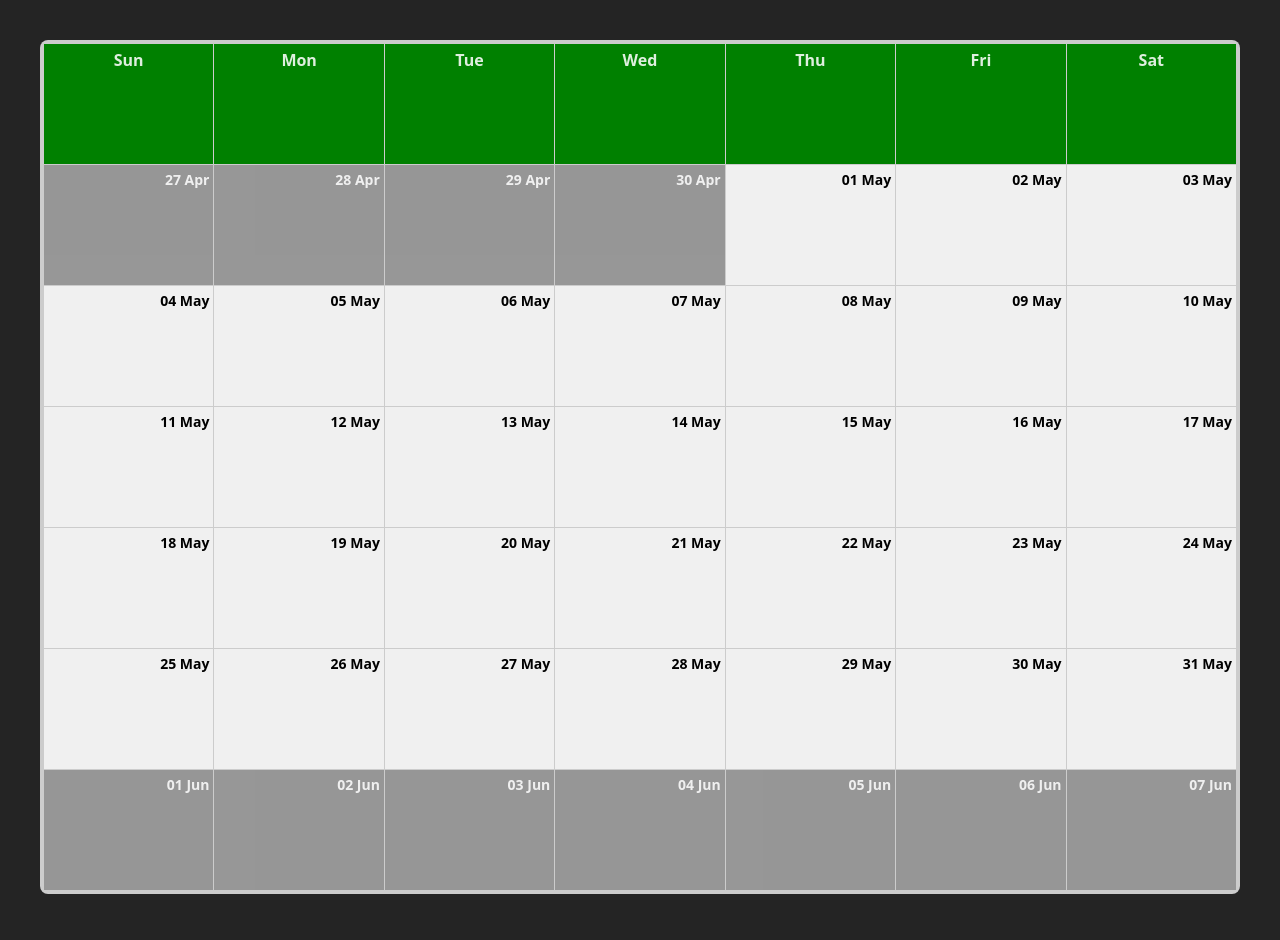
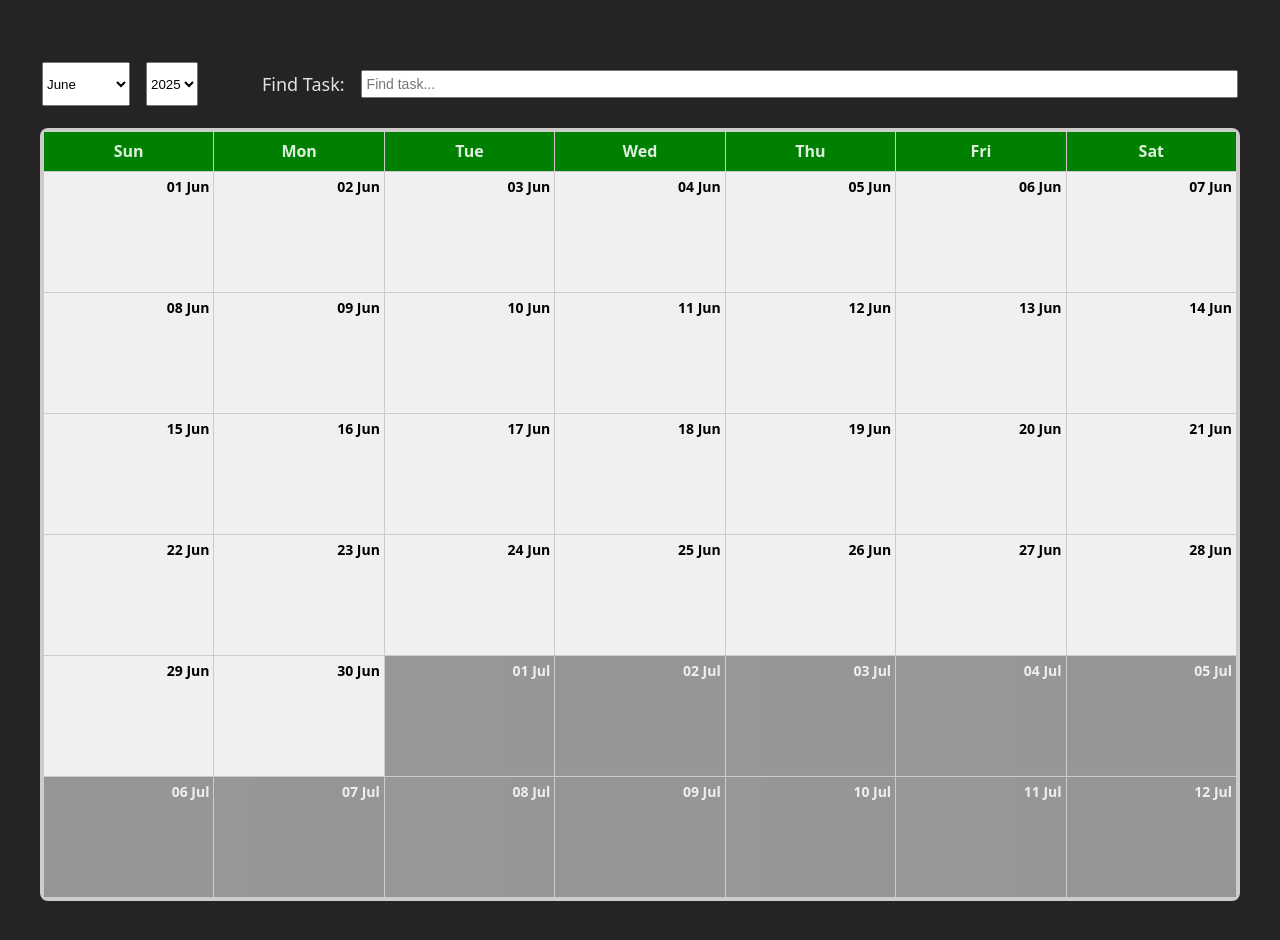
Before and after one commit to kornieiev/calendar, a React (Vite) app: page / in a window 1280 px wide. Built offline with nearby package versions, Linux system fonts and the light colour scheme.

Commit message:
feat: add date selector & filter

```diff
--- a/src/App.tsx
+++ b/src/App.tsx
@@ -1,15 +1,27 @@
+import { useState } from "react";
 import "./App.css";
 import { CalendarGrid } from "./components/CalendarGrid";
 
-import { generateCalendarGrid } from "./utils/generateCalendarGrid";
+function getToday(): [number, number, number] {
+  const now = new Date();
+  return [now.getFullYear(), now.getMonth(), now.getDate()];
+}
 
-const days = generateCalendarGrid(2018, 4); // март 2018 (month: 2 потому что 0-based)
-console.log(days);
+const today = getToday();
 
 function App() {
+  const [selectedDate, setSelectedDate] = useState<[number, number]>([
+    today[0],
+    today[1],
+  ]);
+
   return (
     <>
-      <CalendarGrid year={2025} month={4} />
+      <CalendarGrid
+        year={selectedDate[0]}
+        month={selectedDate[1]}
+        setSelectedDate={setSelectedDate}
+      />
     </>
   );
 }
--- a/src/components/CalendarGrid.styles.ts
+++ b/src/components/CalendarGrid.styles.ts
@@ -3,7 +3,7 @@ import styled, { css } from "styled-components";
 export const GridContainer = styled.div`
   display: grid;
   grid-template-columns: repeat(7, 1fr);
-  grid-auto-rows: 120px;
+  grid-template-rows: auto repeat(6, 120px);
   gap: 1px;
   background-color: #ccc;
   padding: 4px;
@@ -13,8 +13,9 @@ export const GridContainer = styled.div`
 export const WeekDayHeader = styled.div`
   text-align: center;
   font-weight: bold;
-  padding: 4px 0;
+  padding: 10px 0;
   background-color: green;
+  line-height: 1.2;
 `;
 
 export const DayCellDiv = styled.div<{
@@ -74,3 +75,32 @@ export const TaskInputWrapper = styled.div`
     padding: 2px;
   }
 `;
+
+export const FilterWrapper = styled.div`
+  margin-top: 20px;
+  margin-bottom: 20px;
+  display: flex;
+  flex-direction: row;
+  gap: 60px;
+
+  .selector-wrapper {
+    padding: 2px;
+    display: flex;
+    gap: 16px;
+  }
+
+  .input-wrapper {
+    display: flex;
+    gap: 16px;
+    width: 100%;
+    font-size: 12px;
+    padding: 2px;
+
+    label {
+      white-space: nowrap;
+      font-size: 18px;
+      display: flex;
+      align-items: center;
+    }
+  }
+`;
--- a/src/components/CalendarGrid.tsx
+++ b/src/components/CalendarGrid.tsx
@@ -9,14 +9,20 @@ import {
   TaskList,
   TaskItem,
   TaskInputWrapper,
+  FilterWrapper,
 } from "./CalendarGrid.styles";
 
 interface Props {
   year: number;
   month: number;
+  setSelectedDate: React.Dispatch<React.SetStateAction<[number, number]>>;
 }
 
-export const CalendarGrid: React.FC<Props> = ({ year, month }) => {
+export const CalendarGrid: React.FC<Props> = ({
+  year,
+  month,
+  setSelectedDate,
+}) => {
   const [tasks, setTasks] = useState<Task[]>([]);
   const [editingDate, setEditingDate] = useState<string | null>(null);
   const [inputText, setInputText] = useState("");
@@ -24,6 +30,8 @@ export const CalendarGrid: React.FC<Props> = ({ year, month }) => {
   const [dragOverIdx, setDragOverIdx] = useState<number | null>(null);
   const [editingTaskId, setEditingTaskId] = useState<string | null>(null);
   const [editingTaskText, setEditingTaskText] = useState("");
+
+  const [search, setSearch] = useState("");
 
   const handleDragStart = (e: React.DragEvent, taskId: string) => {
     setDraggedTaskId(taskId);
@@ -84,7 +92,12 @@ export const CalendarGrid: React.FC<Props> = ({ year, month }) => {
   };
 
   const tasksForDate = (date: string | null) =>
-    tasks.filter((task) => task.date === date);
+    tasks.filter(
+      (task) =>
+        task.date === date &&
+        (!search.trim() ||
+          task.text.toLowerCase().includes(search.toLowerCase()))
+    );
 
   const handleTaskDrop = (e: React.DragEvent, targetTaskId: string) => {
     e.preventDefault();
@@ -147,12 +160,69 @@ export const CalendarGrid: React.FC<Props> = ({ year, month }) => {
 
   return (
     <>
+      <FilterWrapper>
+        <div className='selector-wrapper'>
+          <select
+            value={month}
+            onChange={(e) => {
+              const newMonth = Number(e.target.value);
+              setSelectedDate([year, newMonth]);
+            }}
+          >
+            {[
+              "January",
+              "February",
+              "March",
+              "April",
+              "May",
+              "June",
+              "July",
+              "August",
+              "September",
+              "October",
+              "November",
+              "December",
+            ].map((m, i) => (
+              <option key={i} value={i}>
+                {m}
+              </option>
+            ))}
+          </select>
+          <select
+            value={year}
+            onChange={(e) => {
+              const newYear = Number(e.target.value);
+              setSelectedDate([newYear, month]);
+            }}
+          >
+            {Array.from({ length: 11 }, (_, i) => 2020 + i).map((y) => (
+              <option key={y} value={y}>
+                {y}
+              </option>
+            ))}
+          </select>
+        </div>
+        <div className='input-wrapper'>
+          <label>Find Task:</label>
+          <input
+            type='text'
+            placeholder='Find task...'
+            value={search}
+            onChange={(e) => setSearch(e.target.value)}
+            style={{ margin: "8px 0", width: "100%", fontSize: 14, padding: 4 }}
+          />
+        </div>
+      </FilterWrapper>
+
       <GridContainer>
         {["Sun", "Mon", "Tue", "Wed", "Thu", "Fri", "Sat"].map((day) => (
           <WeekDayHeader key={day}>{day}</WeekDayHeader>
         ))}
 
         {days.map((cell, idx) => {
+          const filteredTasks = tasksForDate(cell.date);
+          // if (search.trim() && filteredTasks.length === 0) return null;
+
           return (
             <DayCellDiv
               key={idx}
@@ -172,7 +242,7 @@ export const CalendarGrid: React.FC<Props> = ({ year, month }) => {
 
               {/* Задачи */}
               <TaskList>
-                {tasksForDate(cell.date)
+                {filteredTasks
                   .sort((a, b) => a.order - b.order)
                   .map((task) => (
                     <TaskItem
```
